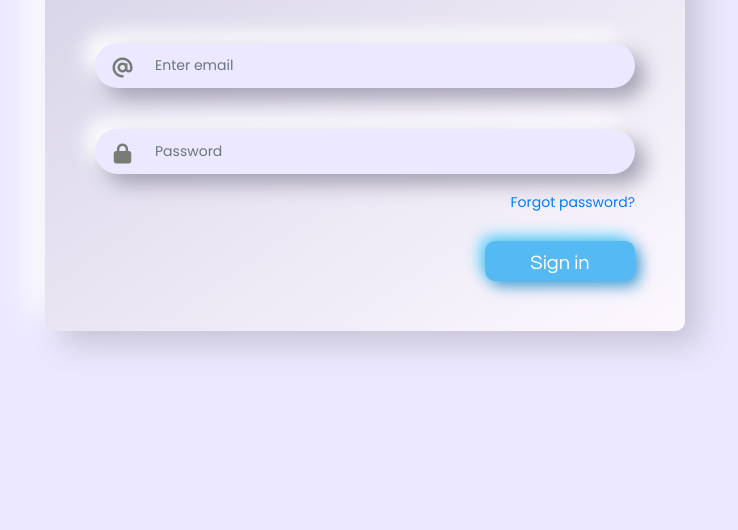
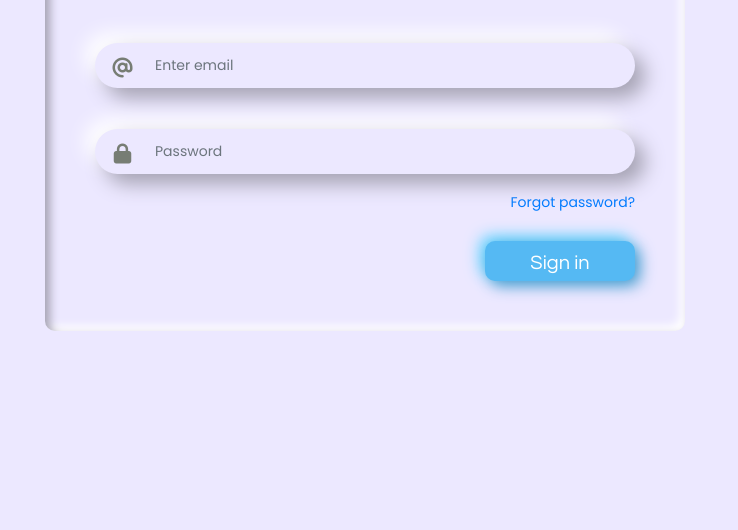
Before and after one commit to sreehari61/question-paper-generator, a plain HTML site: page index.html in a window 1280 px wide. Shown: the part 270-800 px from the top of the page, without its empty margins (275-1013 px from the left). Drawn offline with nearby package versions, Linux system fonts and the light colour scheme.

Commit message:
second commit

```diff
--- a/css/custom.css
+++ b/css/custom.css
@@ -1,7 +1,3 @@
-body{
-    background-color: #fdf8ff;
-}
-
 .sign-in-page{
     background-color: #ece8ff;
     height: 100vh;
@@ -10,9 +6,8 @@ body{
 .login-main{
     border-radius: 10px;
     background: #ece8ff;
-    background: linear-gradient(145deg, #d4d1e6, #fdf8ff);
-    box-shadow:  15px 15px 30px #c9c5d9,
-             -15px -15px 30px #ffffff;
+    box-shadow: inset 5px 5px 10px #a5a2b3,
+                inset -5px -5px 10px #ffffff;
 }
 
 #password,#email{
```
